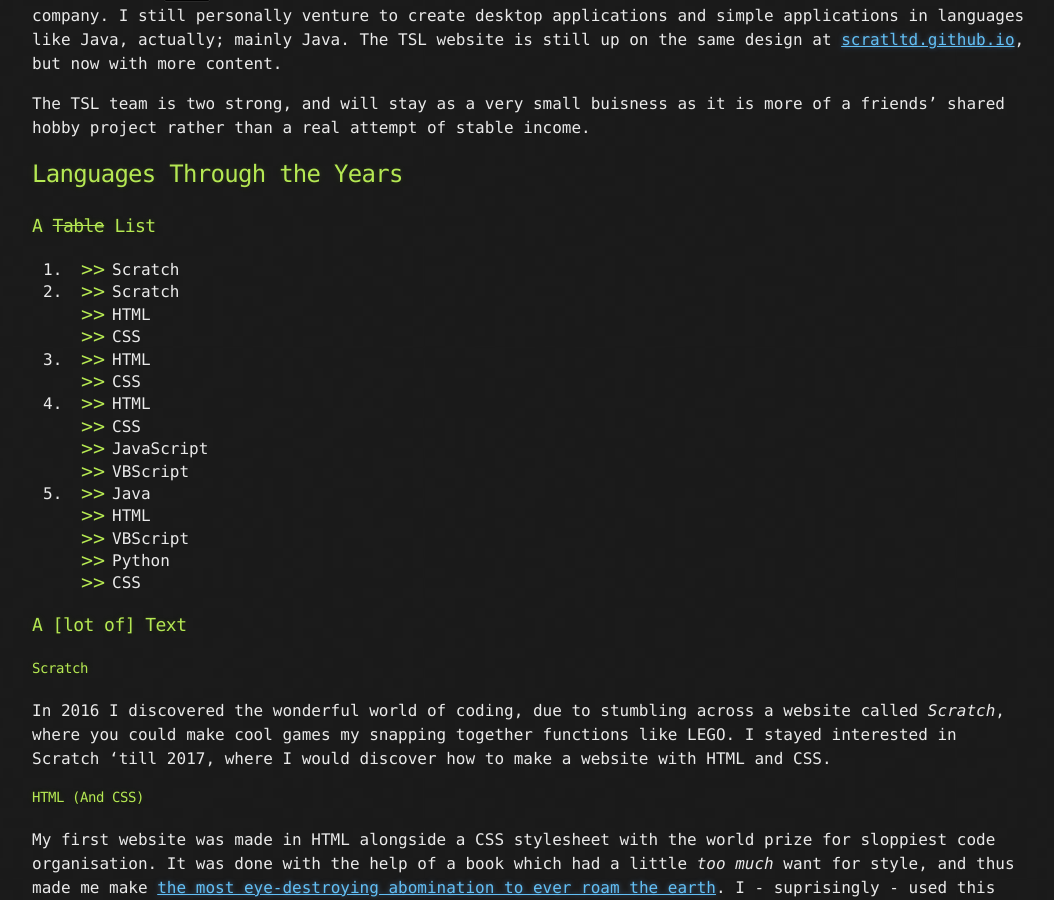
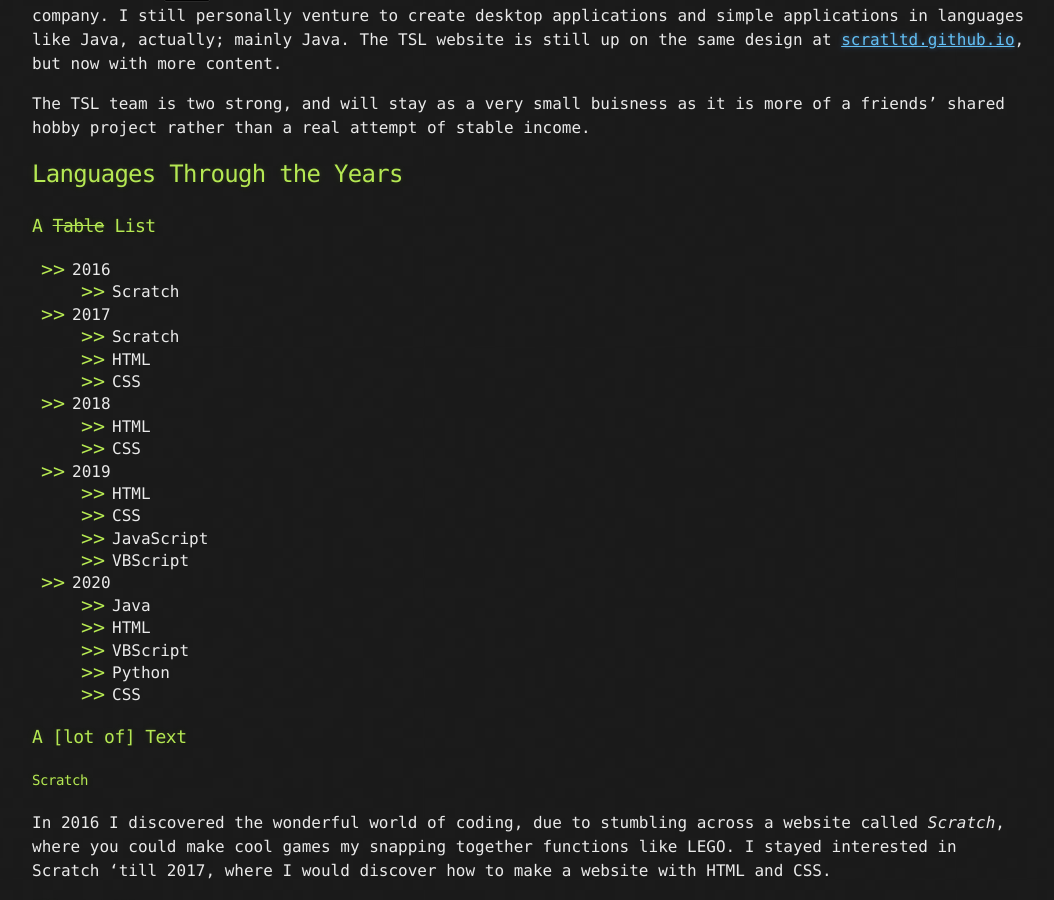
Before and after one commit to Toydotgame/Toydotgame.github.io, a Jekyll site: the page built from index.md, in a window 1280 px wide and 900 px high, scrolled down 717 px. Shown: the whole window, without its empty margins (108-1162 px from the left). Built offline with Jekyll 4.4.1, drawn with Linux system fonts in a browser that asks for light colours; our own code applies the rules of GitHub Pages for plain Markdown files; the repository's description, which GitHub fills in, is left out.

Commit message:
Update index.md

```diff
--- a/index.md
+++ b/index.md
@@ -19,21 +19,21 @@ The TSL team is two strong, and will stay as a very small buisness as it is more
 
 ## Languages Through the Years
 ### A ~~Table~~ List
-2016.
+* 2016
   * Scratch
-2017.
+* 2017
   * Scratch
   * HTML
   * CSS
-2018.
+* 2018
   * HTML
   * CSS
-2019.
+* 2019
   * HTML
   * CSS
   * JavaScript
   * VBScript
-2020.
+* 2020
   * Java
   * HTML
   * VBScript
```
